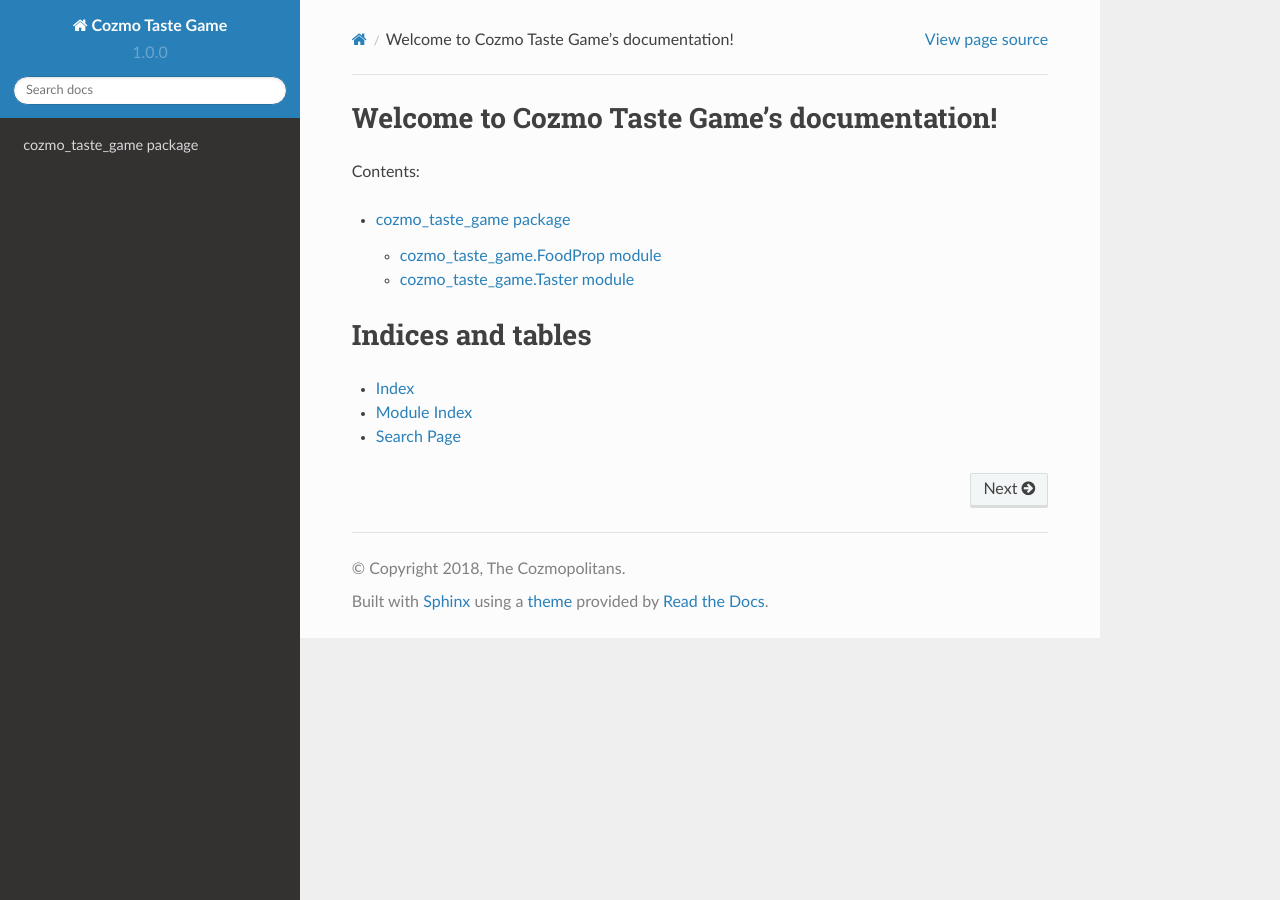
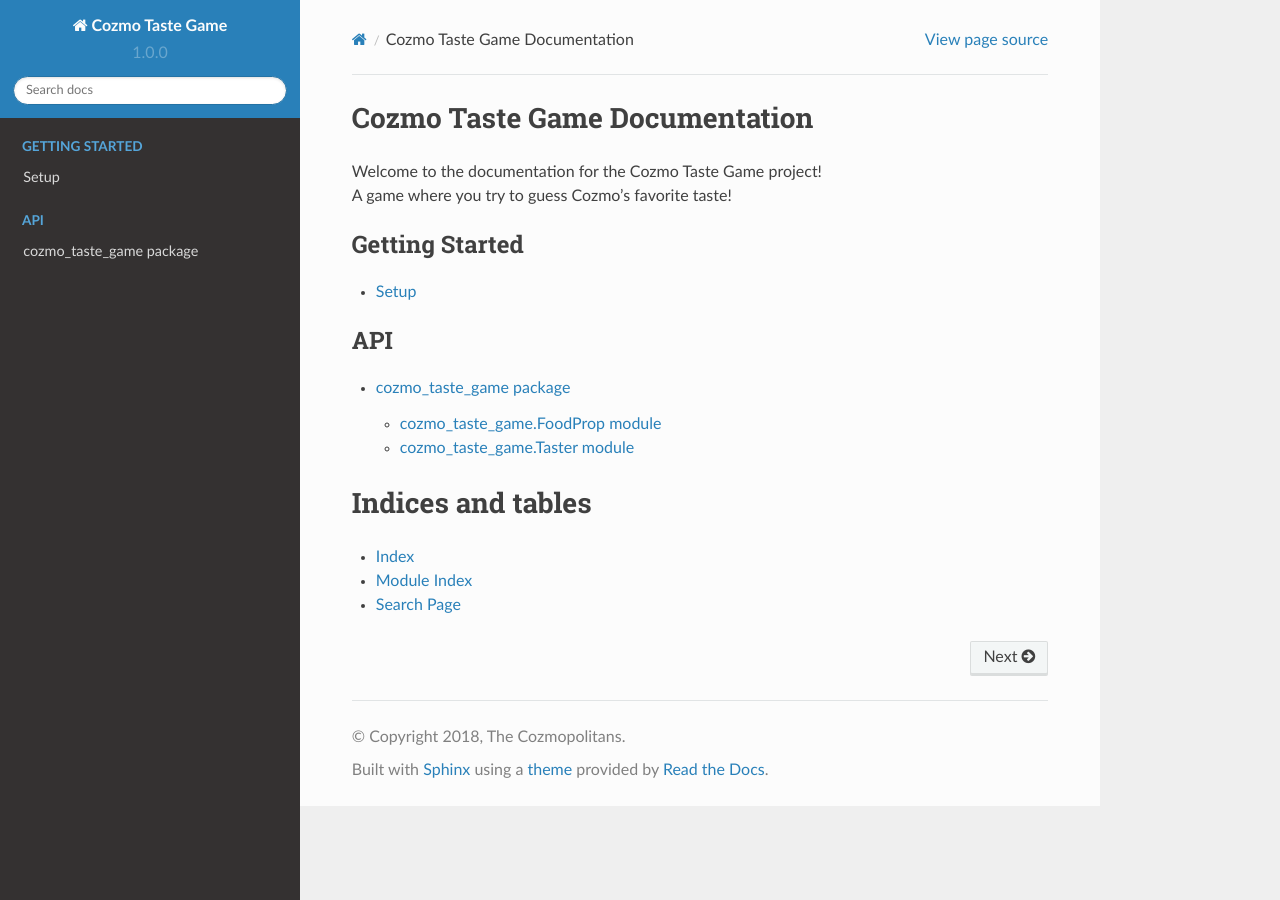
Before and after one commit to thejamiewyatt/CookingWithCozmo, a Sphinx documentation site: the page built from docs/index.rst, in a window 1280 px wide. Built offline with Sphinx 7.4.7 and the Read the Docs theme 2.0.0, drawn with Linux system fonts in a browser that asks for light colours.

Commit message:
Add setup.rst and improve design of index.rst

```diff
--- a/docs/index.rst
+++ b/docs/index.rst
@@ -3,15 +3,26 @@
    You can adapt this file completely to your liking, but it should at least
    contain the root `toctree` directive.
 
-Welcome to Cozmo Taste Game's documentation!
-============================================
+.. |br| raw:: html
 
-Contents:
+   <br />
+
+Cozmo Taste Game Documentation
+==============================
+
+Welcome to the documentation for the Cozmo Taste Game project! |br|
+A game where you try to guess Cozmo's favorite taste!
+
+.. toctree::
+   :caption: Getting Started
+
+   setup
 
 .. toctree::
    :maxdepth: 2
+   :caption: API
 
-   cozmo_taste_game/cozmo_taste_game.rst
+   cozmo_taste_game/cozmo_taste_game
 
 
 Indices and tables
```
Also changed, not shown: docs/cozmo_taste_game/cozmo_taste_game.rst (+6 -6 lines), docs/setup.rst (added, +22 -0 lines).
